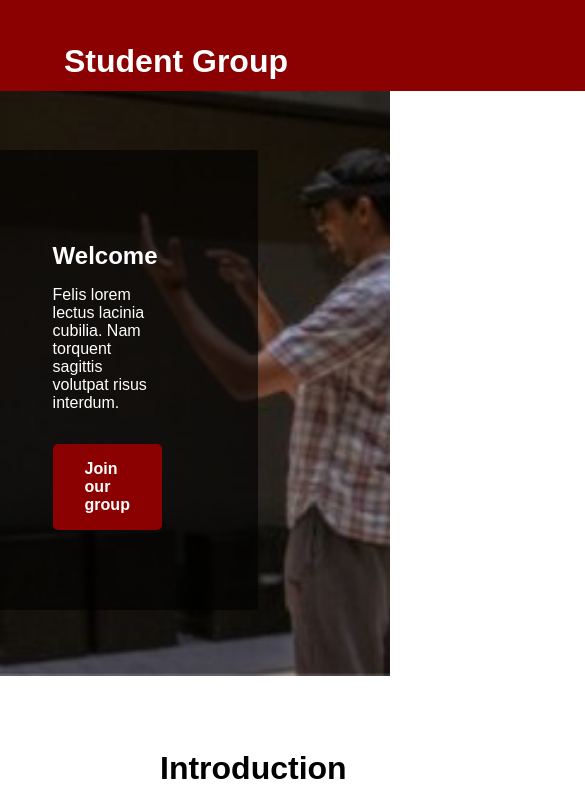
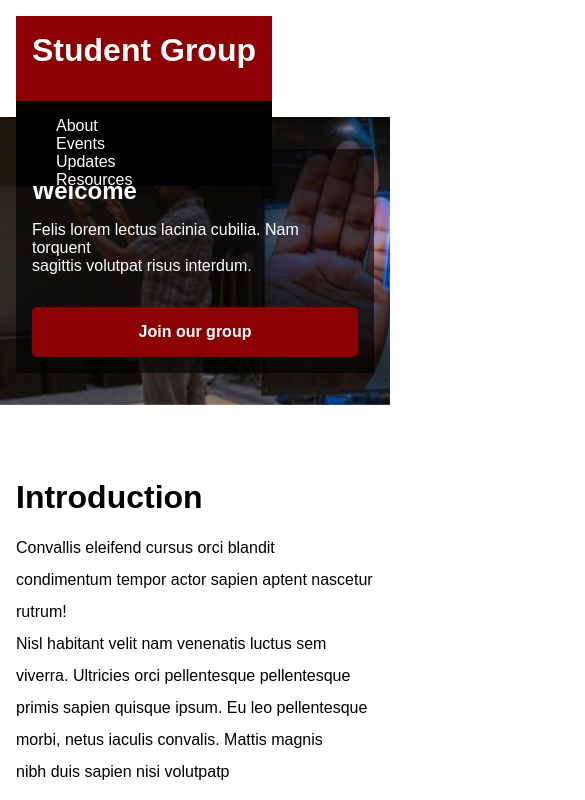
Before and after one commit to jephthah212/MIT-mockup-project, a plain HTML site: page index.html in a window 390 px wide. Shown: the top 800 px of the page, 585 px wide, since content can reach past the window. Drawn offline with Linux system fonts and the light colour scheme.

Commit message:
more updates

```diff
--- a/styles/main.css
+++ b/styles/main.css
@@ -191,3 +191,99 @@ body {
 .studentgroup a {
     color: white;
 }
+
+/* Responsive styles */
+@media (max-width: 1024px) {
+    .cta-contents {
+        margin: 0 1em;
+        padding: 2em;
+    }
+
+    .student-group-box, .nav_menu {
+        padding: 1em;
+    }
+
+    .introduction-message {
+        padding-left: 5px;
+    }
+
+    .upcoming-events {
+        padding-left: 5%;
+    }
+
+    .event {
+        flex: 1 1 45%
+    }
+}
+
+@media (max-width: 768px) {
+    .header-content, .nav_menu ul {
+        flex-direction: column;
+        align-items: center;
+    }
+
+    .cta-contents {
+        padding: 1em;
+    }
+
+    .btn {
+        width: 100%;
+        text-align: center;
+    }
+
+    .event {
+        flex: 1 1 100%
+    }
+}
+
+@media (max-width: 430px) {
+    header {
+        flex-direction: column;
+        align-items: flex-start;
+        padding: 1em;
+    }
+
+    .header-content {
+        flex-direction: column;
+        align-items: flex-start;
+    }
+
+    .student-group-box,
+    .nav_menu {
+        width: 100%;
+        padding: 1em;
+    }
+
+    .nav_menu ul {
+        flex-direction: column;
+        align-items: flex-start;
+    }
+
+    .cta {
+        height: auto;
+        padding: 2em 1em;
+    }
+
+    .cta-contents {
+        padding: 1em;
+        margin: 0;
+    }
+
+    .introduction-message {
+        padding-left: 1em;
+        padding-right: 1em;
+    }
+
+    .upcoming-events {
+        padding-left: 1em;
+        padding-right: 1em;
+    }
+
+    .event {
+        flex: 1 1 100%;
+    }
+
+    .studentgroup {
+        padding: 1em;
+    }
+}
```
